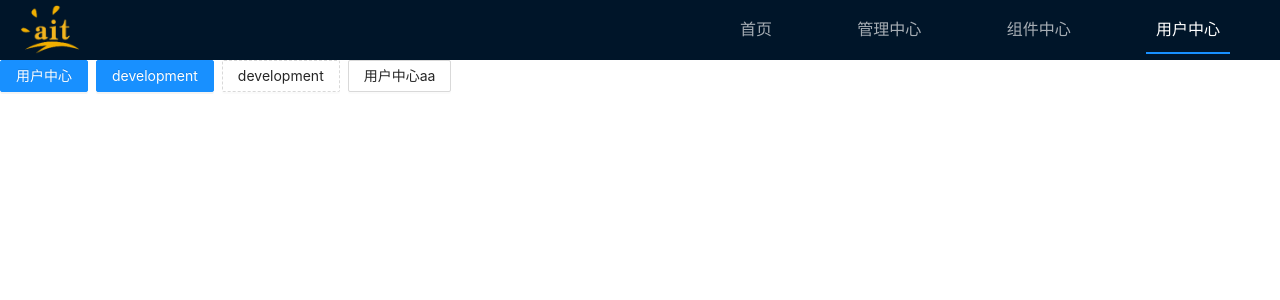
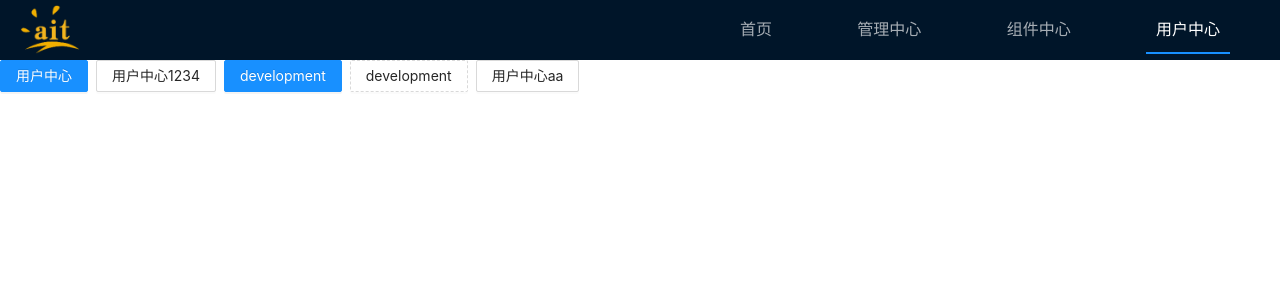
Before and after one commit to shenxuxiang/aitweb-config-center, a React app: page /#/user in a window 1280 px wide. Shown: the top 300 px of the page. Built offline with nearby package versions, Linux system fonts and the light colour scheme.

Commit message:
build: 构建dev

```diff
--- a/src/pages/user/index.tsx
+++ b/src/pages/user/index.tsx
@@ -7,6 +7,7 @@ export default class extends PureComponent<any, any> {
       <section>
         <Space>
           <Button type="primary">用户中心</Button>
+          <Button>用户中心1234</Button>
           <Button type="primary">development</Button>
           <Button type="dashed">development</Button>
           <Button>用户中心aa</Button>
```
